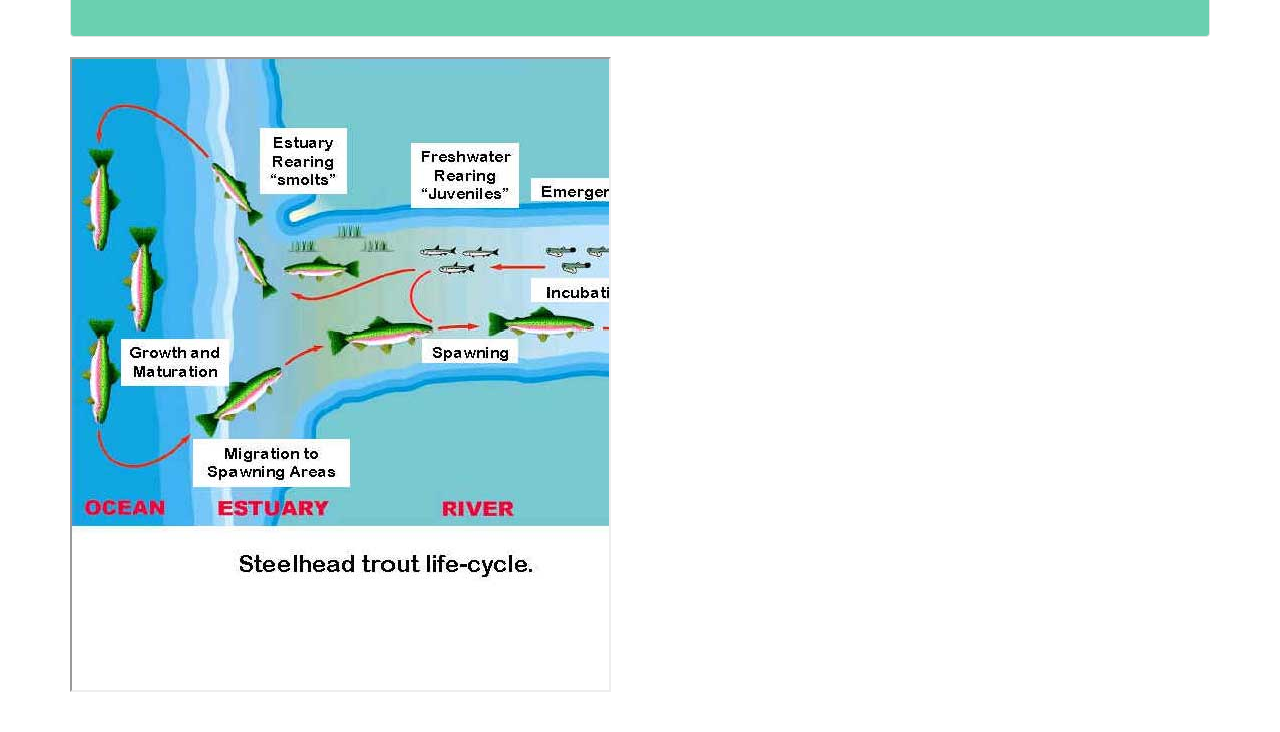
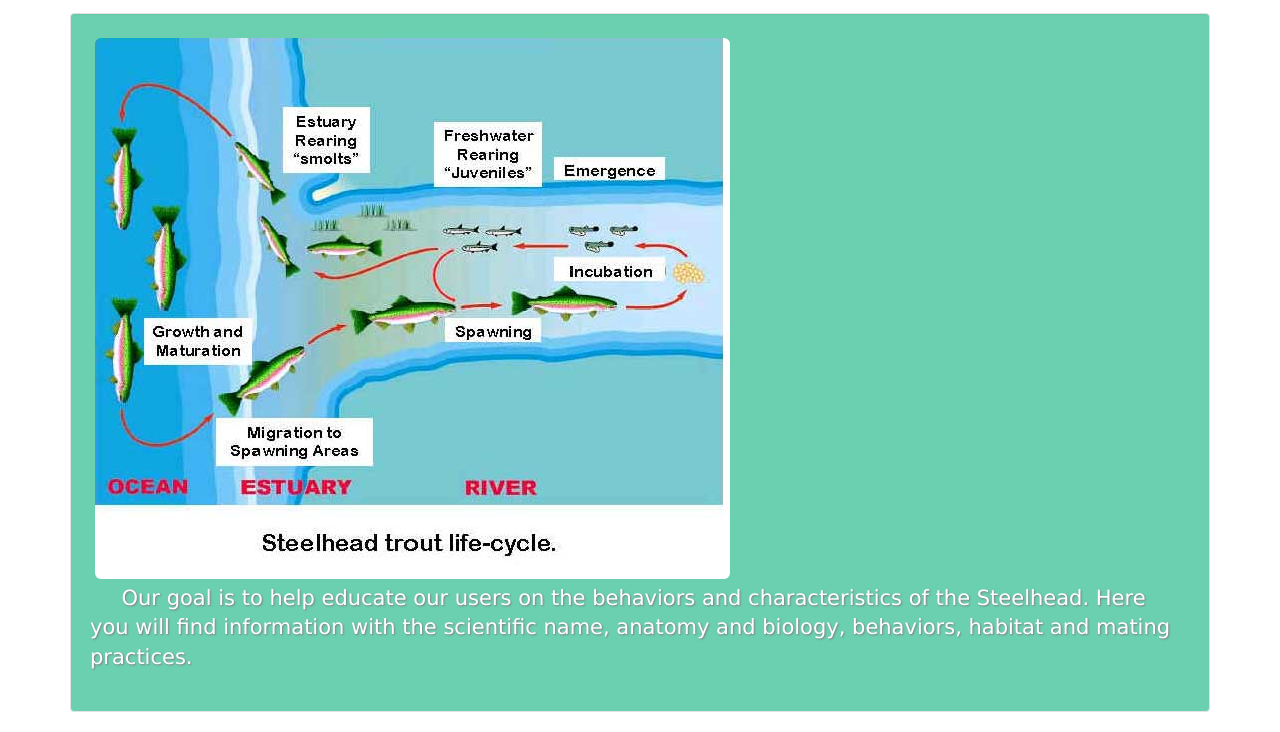
Before and after one commit to bdowboise/webd280-project2, a plain HTML site: page index.html in a window 1280 px wide. Shown: the part 111-843 px from the top of the page. Before the commit the page ends 808 px from the top, so only its background shows below. Drawn offline with nearby package versions, Linux system fonts and the light colour scheme.

Commit message:
a few changes to nav tpl

```diff
--- a/index.html
+++ b/index.html
@@ -20,14 +20,16 @@
 <body>
 <div class="container">
     <div class="col-xs-12 well">
+
+        <img src="img/steelheadlifecycle.jpg" width="635" height="541" alt="Steelhead Life Cycle"
+             class="img-responsive img-rounded"/>
+
         <p class="lead">Our goal is to help educate our users on the behaviors and characteristics of the Steelhead.
             Here you will find information with the scientific name, anatomy and biology, behaviors, habitat and mating
             practices.
         </p>
     </div>
-    <div>
-        <iframe src="img/steelheadlifecycle.jpg" width="541" height="635"></iframe>
-    </div>
+
 </div>
 <!-- jQuery (necessary for Bootstrap's JavaScript plugins) -->
 <script src="https://ajax.googleapis.com/ajax/libs/jquery/1.11.0/jquery.min.js"></script>
--- a/js/main.js
+++ b/js/main.js
@@ -1,9 +1,10 @@
 //NAVBAR - load navbar tpl and assign corrent active class
-$('body :after').load('tpl/header_nav.tpl.html',function() {
+$.get("tpl/header_nav.tpl.html",function(data) {
+    $('.container').prepend(data);
     var currentPage = document.location.href.match(/[^\/]+$/);
     $('.nav li').each(function() {
-	if (currentPage == null && $(this).children('a').attr('href') == 'index.html') $(this).addClass('active');
-	else if ($(this).children('a').attr('href') == currentPage) $(this).addClass('active');
+        if (currentPage == null && $(this).children('a').attr('href') == 'index.html') $(this).addClass('active');
+        else if ($(this).children('a').attr('href') == currentPage) $(this).addClass('active');
     });
 });
 //back to top button
```
Also changed, not shown: gallery.html (+3 -3 lines), tpl/header_nav.tpl.html (line endings or trailing spaces).
